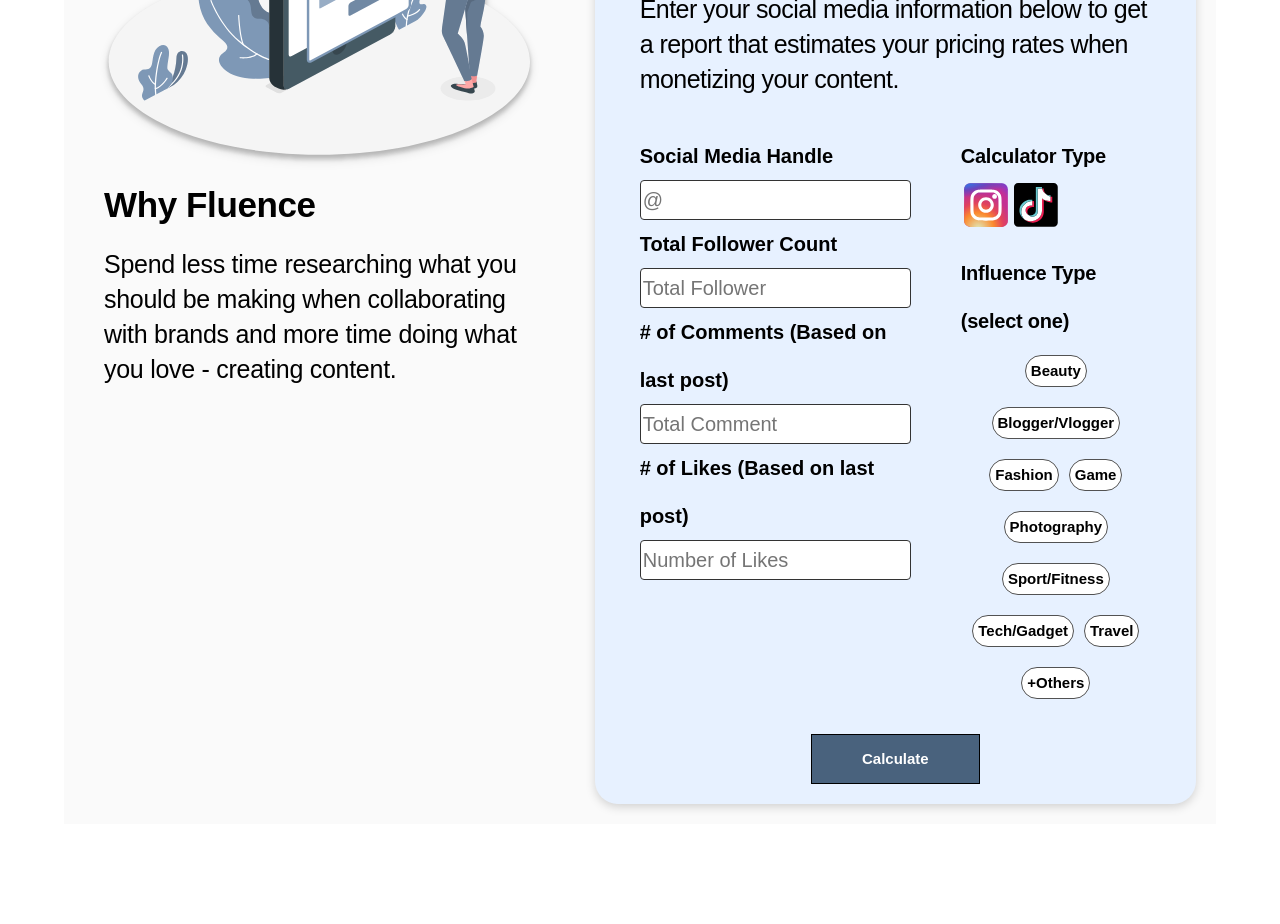
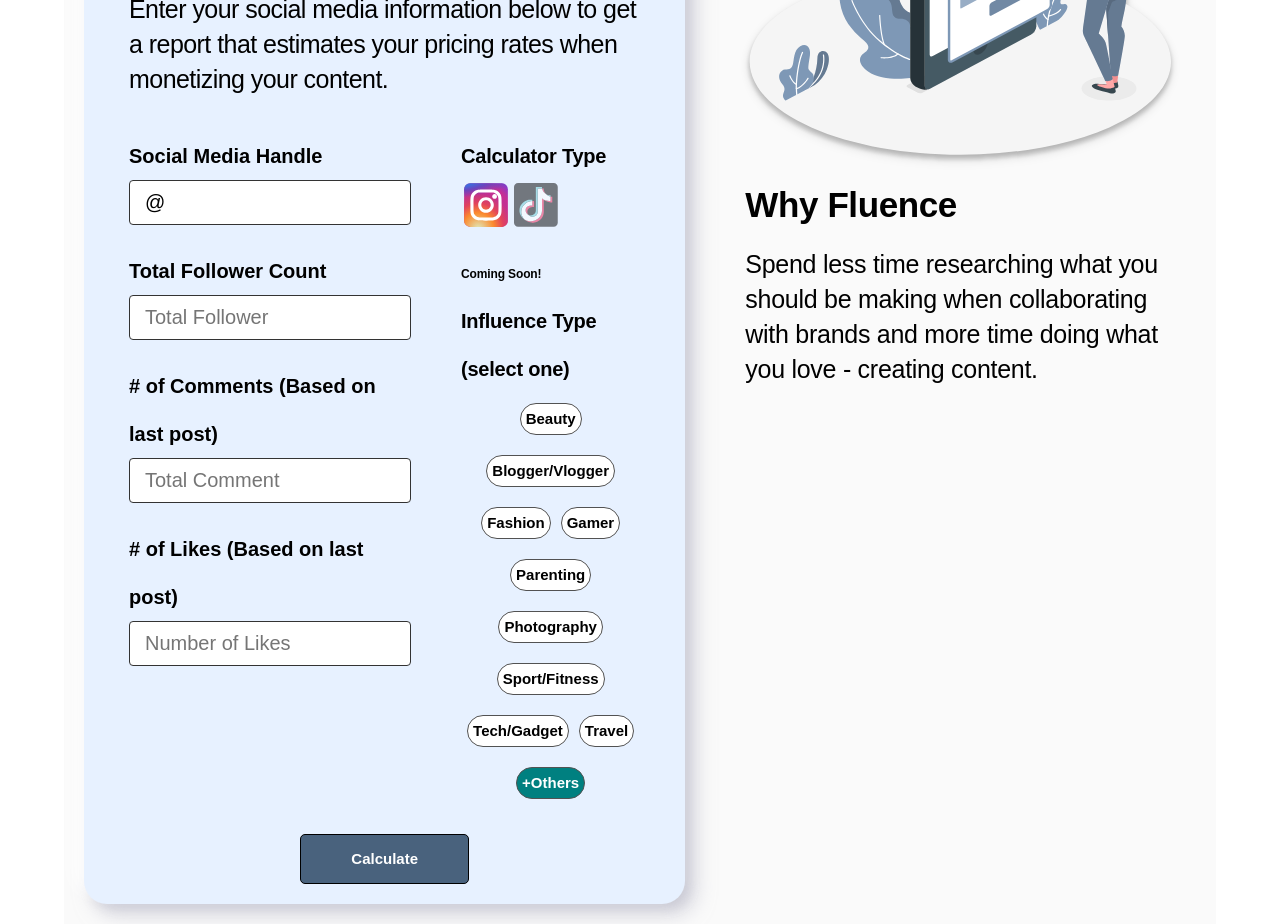
Before and after one commit to Co-Lab-You-Belong-in-Tech/fluence, a React (Create React App) app: page /calculator in a window 1280 px wide. Shown: the part 420-1344 px from the top of the page. Before the commit the page ends 1244 px from the top, so only its background shows below. Built offline with nearby package versions, Linux system fonts and the light colour scheme.

Commit message:
changed element orders, css hot fixes, tags updates

```diff
--- a/src/components/Calculator/Calculator.css
+++ b/src/components/Calculator/Calculator.css
@@ -43,8 +43,13 @@
     margin: 20px;
     background: #E7F1FF;
     border-radius: 23px;
-    filter: drop-shadow(0px 3px 5px rgba(0, 0, 0, 0.16));
+    /* filter: drop-shadow(0px 3px 5px rgba(0, 0, 0, 0.16)); */
+    box-shadow: -5px -5px 10px rgba(255, 255, 255, 0.5),
+                 5px 5px 10px rgba(174, 174, 192, 0.25),
+                 10px 10px 20px rgba(174, 174, 192, 0.5),
+                -10px -10px 20px #FFFFFF;
     flex: 2;
+    /* filter: drop-shadow(-5px -5px 10px rgba(255, 255, 255, 0.5)), drop-shadow(5px 5px 10px rgba(174, 174, 192, 0.25)), drop-shadow(10px 10px 20px rgba(174, 174, 192, 0.5)), drop-shadow(-10px -10px 20px #FFFFFF); */
 }
 
 .calc-wrapper {
@@ -110,11 +115,15 @@
     font-style: normal;
     font-weight: 600;
     font-size: 2.0rem;
+    /* height: 112px; */
+    left: 144px;
+    top: 62.8rem;
+    padding-bottom: 2.2rem;
 }
 
 .calc-form-wrapper form input {
-    padding-top: 5px;
-    padding-bottom: 5px;
+    padding: 5px 0 5px 15px;
+    height: 4.5rem;
     text-decoration: none;
 }
 
@@ -141,6 +150,21 @@
 .media-type-list {
     display: flex;
     flex-direction: row;
+}
+
+.tiktok-section {
+    display: inline;
+}
+
+#availability-tag {
+    font-weight: 600;
+    font-size: 12px;
+    line-height: 15px;
+    /* identical to box height, or 125% */
+    letter-spacing: -0.011em;
+    position: relative;
+    display:inline-block;
+
 }
 
 #tiktok-icon {
@@ -188,15 +212,23 @@
     line-height: 2.4rem;
 }
 
+#selected {
+    background-color: teal;
+    color: #FFFFFF;
+}
+
 .analyze-btn {
     color: white;
     line-height: 3.8rem;
     margin:auto;
-    background-color: #49627D;
-    border: 1px solid black;
     width: 30%;
     text-align: center;
     padding: 5px;
+
+    background: #49627D;
+    border: 1px solid #000000;
+    box-sizing: border-box;
+    border-radius: 5px;
 }
 
 .warning-label {
@@ -206,6 +238,10 @@
     color: #E65F5C;
 }
 
+#tiktok-icon {
+    opacity: 0.5;
+}
+
 input::-webkit-outer-spin-button,
 input::-webkit-inner-spin-button {
   -webkit-appearance: none;
--- a/src/components/Calculator/Calculator.js
+++ b/src/components/Calculator/Calculator.js
@@ -5,6 +5,7 @@ import social from '../../assets/social.svg';
 import instaIcon from '../../assets/instaIcon.svg';
 import tiktokIcon from '../../assets/tiktokIcon.svg';
 import "./Calculator.css"
+import "../../index.css"
 
 
 class Calculator extends Component {
@@ -94,17 +95,9 @@ class Calculator extends Component {
     }
 
     render() {
-        const influenceTypeList =["Beauty", "Blogger/Vlogger", "Fashion", "Game", "Photography", "Sport/Fitness", "Tech/Gadget", "Travel", "+Others"];
+        const influenceTypeList =["Beauty", "Blogger/Vlogger", "Fashion", "Gamer", "Parenting", "Photography", "Sport/Fitness", "Tech/Gadget", "Travel", "+Others"];
         return (
             <section className="calc-container wrapper">
-                <div className="calc-left-wrapper">
-                    <img className="social-img" src={social} alt="social" />
-                    <h2>Why Fluence</h2>
-                    <p>
-                        Spend less time researching what you should be making when collaborating with brands and more time doing what you love - creating content.
-                    </p>
-                </div>
-
                 <div className="calc-right-wrapper">
                     <h2>Creator's Calculator</h2>
                     <p className="form-description">Enter your social media information below to get a report that  estimates your pricing rates when monetizing your content.</p>
@@ -117,7 +110,7 @@ class Calculator extends Component {
                                         name="handle"
                                         type="text" required
                                         placeholder="@"
-                                        value={this.state.handle == "" ? "" : this.state.handle}
+                                        value={this.state.handle == "" ? "@" : this.state.handle}
                                         onChange={this.handleInputChange}
                                     />
                                     <div className="warning-label">{this.state.userHandleError}</div>
@@ -165,16 +158,20 @@ class Calculator extends Component {
                                 <h3>Calculator Type</h3>
                                 <div className="media-icon-list">
                                     <img id="insta-icon" src={instaIcon} />
-                                    <img id="tiktok-icon" src={tiktokIcon} />
+                                    <div className="tiktok-section">
+                                        <img id="tiktok-icon" src={tiktokIcon} />
+                                        <p id="availability-tag">Coming Soon!</p>
+                                    </div>
                                 </div>
                             </div>
                             <div className="influencer-type">
                                 <h3>Influence Type (select one)</h3>
                                 <div className="type-list-wrapper">
-                                    {influenceTypeList.map((type, i) => (
+                                    {influenceTypeList.map((type) => (
                                         <p
                                             className="influence-type-tag"
-                                            key={i}
+                                            id={this.state.influencerType==type ? "selected" : null}
+                                            key={type}
                                             onClick = {() => {this.handleInfluencerTypeSelection({type})}}
                                         >{type}
                                         </p>
@@ -189,6 +186,14 @@ class Calculator extends Component {
                     className="analyze-btn"
                     to={{pathname: '/results', state: {handle: this.state.handle, totalFollowerCount: this.state.totalFollowerCount, totalLikeOnPost: this.state.totalLikeOnPost, totalCommentOnPost: this.state.totalCommentOnPost, influenceType: this.state.influencerType}}} >Calculate</Link>
                 </div>
+                <div className="calc-left-wrapper">
+                    <img className="social-img" src={social} alt="social" />
+                    <h2>Why Fluence</h2>
+                    <p>
+                        Spend less time researching what you should be making when collaborating with brands and more time doing what you love - creating content.
+                    </p>
+                </div>
+
             </section>
         )
     }
```
